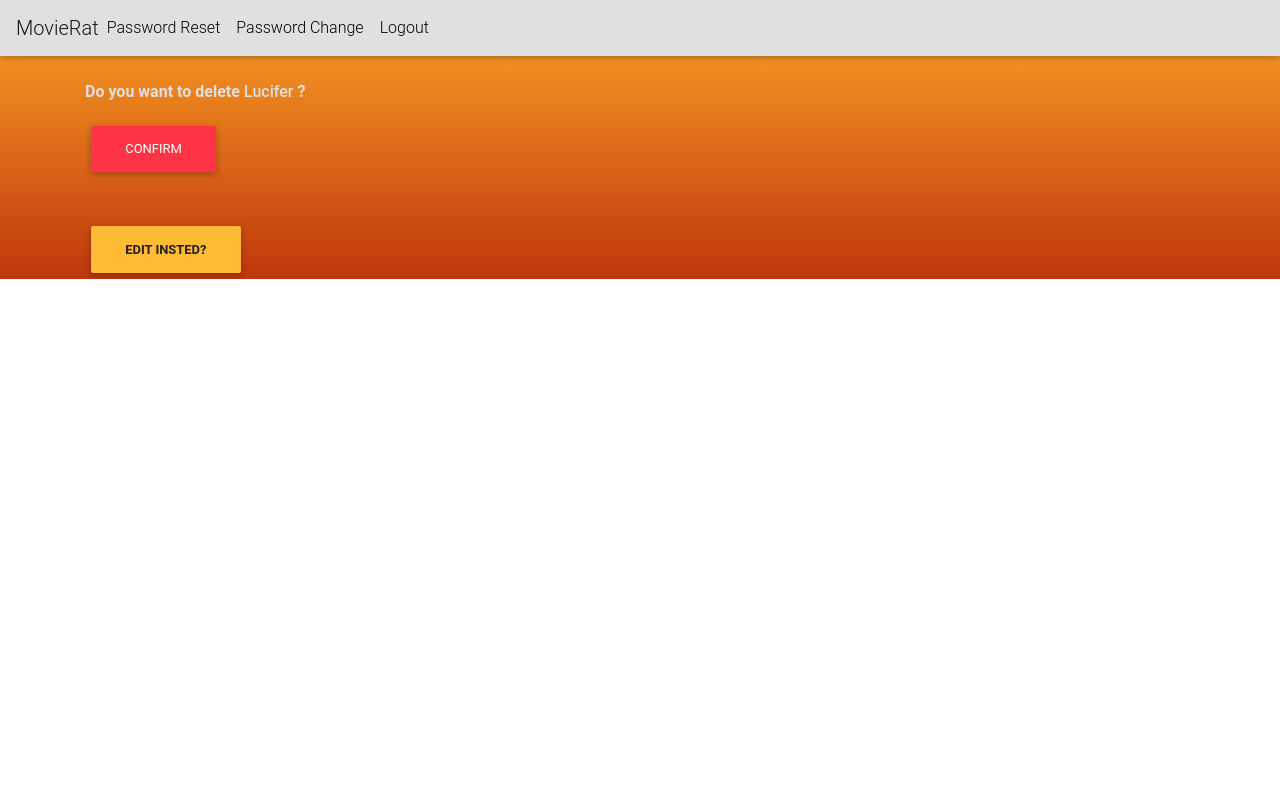
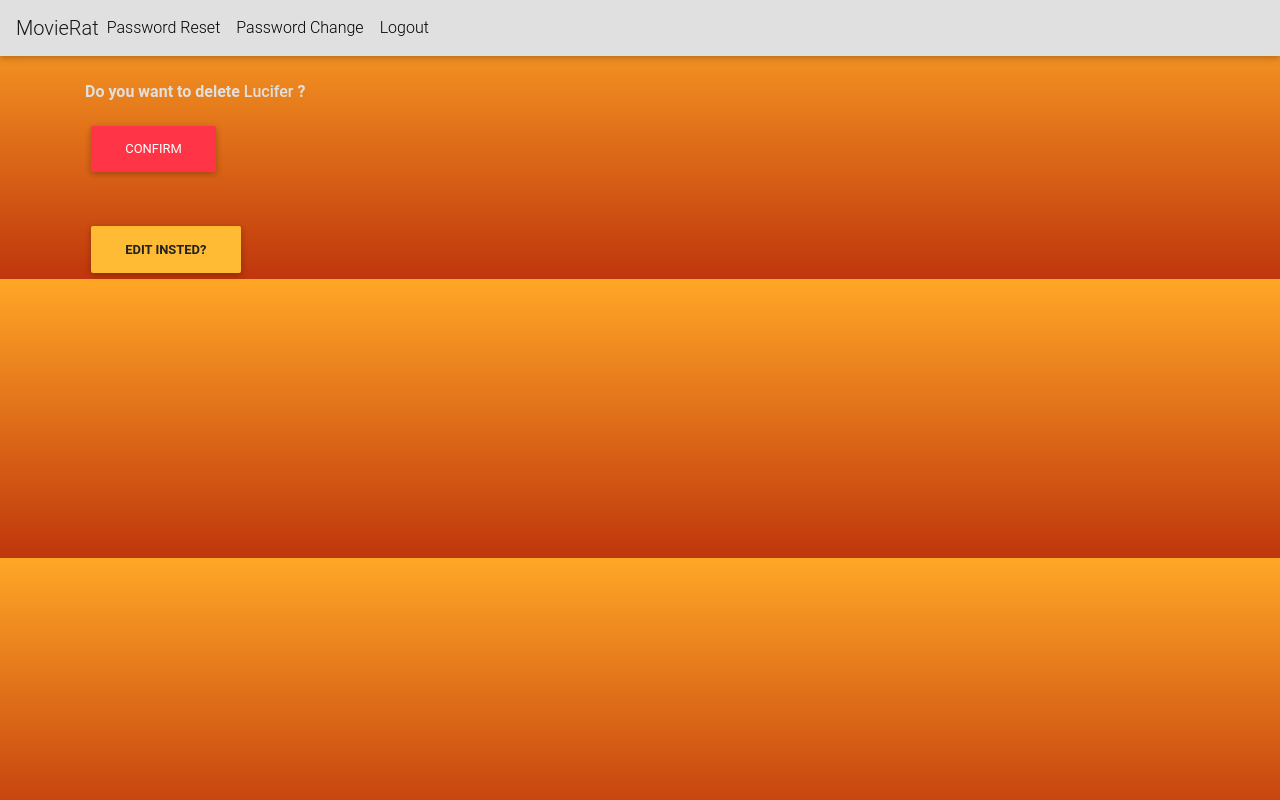
Before and after one commit to cmkishores/movie_review, a Django app: page /1/delete/ in a window 1280 px wide. Run offline with Django 3.2, Linux system fonts and the light colour scheme; a user stored in the database is signed in; data comes from the database, SQL or seed files in the repository; some libraries are stand-ins or nearby versions.

Commit message:
Changed css background gradient scale

```diff
--- a/static/css/base.css
+++ b/static/css/base.css
@@ -4,7 +4,7 @@ body {
 	background: linear-gradient(to top, #BF360C, #FFA726);
 	height: 100%;
     margin-bottom: -100px;
-    background-repeat: no-repeat;
+
     background-attachment:repeat-x;
 
 }
```
